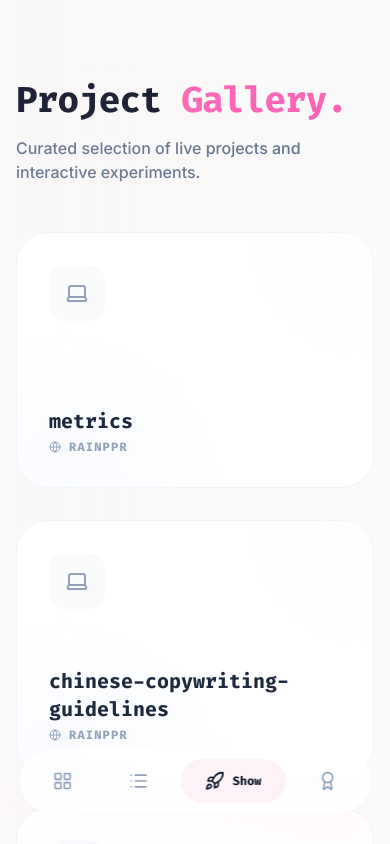
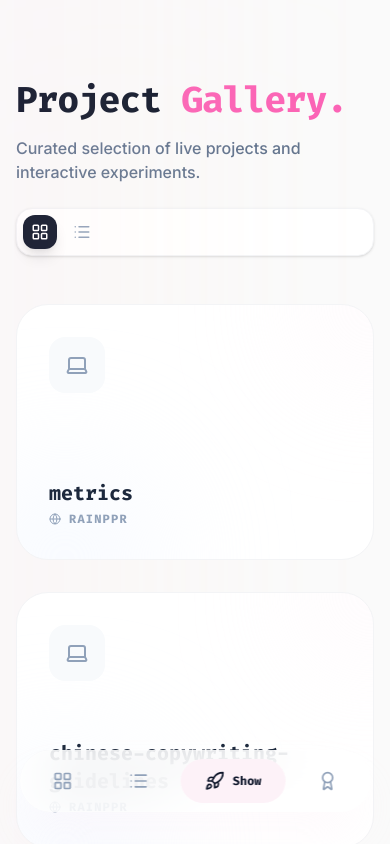
Before and after one commit to RainPPR/metrics, a React (Vite) app: page /#/showcase in a window 390 px wide. Shown: the top 844 px of the page. Built offline with nearby package versions, Linux system fonts and the light colour scheme.

Commit message:
Update ShowcasePage.tsx

```diff
--- a/src/pages/ShowcasePage.tsx
+++ b/src/pages/ShowcasePage.tsx
@@ -1,24 +1,94 @@
-import { motion } from "framer-motion";
-import { Laptop, ExternalLink, Globe } from "lucide-react";
+import { motion, AnimatePresence } from "framer-motion";
+import { Laptop, ExternalLink, Globe, LayoutGrid, List } from "lucide-react";
+import { useState } from "react";
+import { cn } from "../lib/utils";
+
+type ViewMode = 'grid' | 'list';
 
 export const ShowcasePage = ({ pages }: { pages: any[] }) => {
+  const [viewMode, setViewMode] = useState<ViewMode>('grid');
+
   return (
     <div className="max-w-7xl mx-auto px-4 pt-20 pb-32">
-       <header className="mb-12 space-y-4">
+      <header className="mb-12 flex flex-col md:flex-row md:items-end justify-between gap-6">
+        <div className="space-y-4">
           <h2 className="text-4xl font-bold text-slate-900 font-mono tracking-tight">Project <span className="text-pink-400">Gallery.</span></h2>
           <p className="text-slate-500 font-medium max-w-sm">Curated selection of live projects and interactive experiments.</p>
+        </div>
+
+        <div className="flex items-center gap-2 p-1.5 rounded-2xl bg-white border border-gray-100 shadow-sm">
+          <button
+            onClick={() => setViewMode('grid')}
+            className={cn("p-2 rounded-xl transition-all", viewMode === 'grid' ? "bg-slate-900 text-white shadow-lg" : "text-slate-400 hover:bg-slate-50")}
+          >
+            <LayoutGrid size={18} />
+          </button>
+          <button
+            onClick={() => setViewMode('list')}
+            className={cn("p-2 rounded-xl transition-all", viewMode === 'list' ? "bg-slate-900 text-white shadow-lg" : "text-slate-400 hover:bg-slate-50")}
+          >
+            <List size={18} />
+          </button>
+        </div>
       </header>
 
-      <div className="grid grid-cols-1 sm:grid-cols-2 lg:grid-cols-3 gap-8">
+      <div className={cn(
+        viewMode === 'grid'
+          ? "grid grid-cols-1 sm:grid-cols-2 lg:grid-cols-3 gap-8"
+          : "flex flex-col gap-4"
+      )}>
+        <AnimatePresence mode="popLayout">
           {pages.map((page, i) => (
+            <ShowcaseItem key={page.url || page.homepageUrl} page={page} viewMode={viewMode} index={i} />
+          ))}
+        </AnimatePresence>
+      </div>
+    </div>
+  );
+};
+
+const ShowcaseItem = ({ page, viewMode, index }: { page: any, viewMode: ViewMode, index: number }) => {
+  const url = page.homepageUrl || page.url;
+
+  if (viewMode === 'list') {
+    return (
       <motion.a
-            key={page.url || page.homepageUrl}
-            href={page.homepageUrl || page.url}
+        href={url}
         target="_blank"
+        rel="noopener noreferrer"
+        initial={{ opacity: 0, x: -10 }}
+        animate={{ opacity: 1, x: 0 }}
+        exit={{ opacity: 0, scale: 0.95 }}
+        transition={{ delay: index * 0.02 }}
+        className="group flex items-center justify-between p-6 rounded-3xl bg-white border border-gray-100 hover:border-pink-200 hover:shadow-xl hover:shadow-pink-50/50 transition-all cursor-pointer"
+      >
+        <div className="flex items-center gap-6">
+          <div className="w-12 h-12 rounded-2xl bg-slate-50 flex items-center justify-center text-slate-400 group-hover:bg-pink-50 group-hover:text-pink-500 transition-all">
+            <Laptop size={20} />
+          </div>
+          <div>
+            <h3 className="text-lg font-bold text-slate-800 font-mono group-hover:text-pink-600 transition-colors">{page.name}</h3>
+            <div className="flex items-center gap-2 text-[10px] font-black text-slate-400 uppercase tracking-widest font-mono">
+              <Globe size={12} />
+              {page.owner}
+            </div>
+          </div>
+        </div>
+        <ExternalLink size={20} className="text-slate-200 group-hover:text-pink-400 transition-colors mx-4" />
+      </motion.a>
+    );
+  }
+
+  return (
+    <motion.a
+      href={url}
+      target="_blank"
+      rel="noopener noreferrer"
       initial={{ opacity: 0, scale: 0.95 }}
       animate={{ opacity: 1, scale: 1 }}
-            transition={{ delay: i * 0.05 }}
-            className="group relative h-64 rounded-[2rem] bg-white border border-gray-100 p-8 flex flex-col justify-between overflow-hidden hover:border-pink-200 transition-all duration-500"
+      exit={{ opacity: 0, scale: 0.95 }}
+      transition={{ delay: index * 0.05 }}
+      className="group relative h-64 rounded-[2rem] bg-white border border-gray-100 p-8 flex flex-col justify-between overflow-hidden hover:border-pink-200 hover:shadow-2xl hover:shadow-pink-100/20 transition-all duration-500 cursor-pointer"
     >
       <div className="relative z-10 flex items-center justify-between">
          <div className="p-4 rounded-2xl bg-slate-50 group-hover:bg-pink-50 transition-colors text-slate-400 group-hover:text-pink-500">
@@ -39,8 +109,5 @@ export const ShowcasePage = ({ pages }: { pages: any[] }) => {
       <div className="absolute top-0 right-0 w-32 h-32 bg-pink-50/50 blur-3xl rounded-full -translate-y-16 translate-x-16 group-hover:bg-pink-100/50 transition-colors" />
       <div className="absolute bottom-0 left-0 w-48 h-48 bg-blue-50/50 blur-3xl rounded-full translate-y-24 -translate-x-12 group-hover:bg-blue-100/50 transition-colors" />
     </motion.a>
-        ))}
-      </div>
-    </div>
   );
 };
```
Lines whose indentation alone changed are shown as unchanged.
